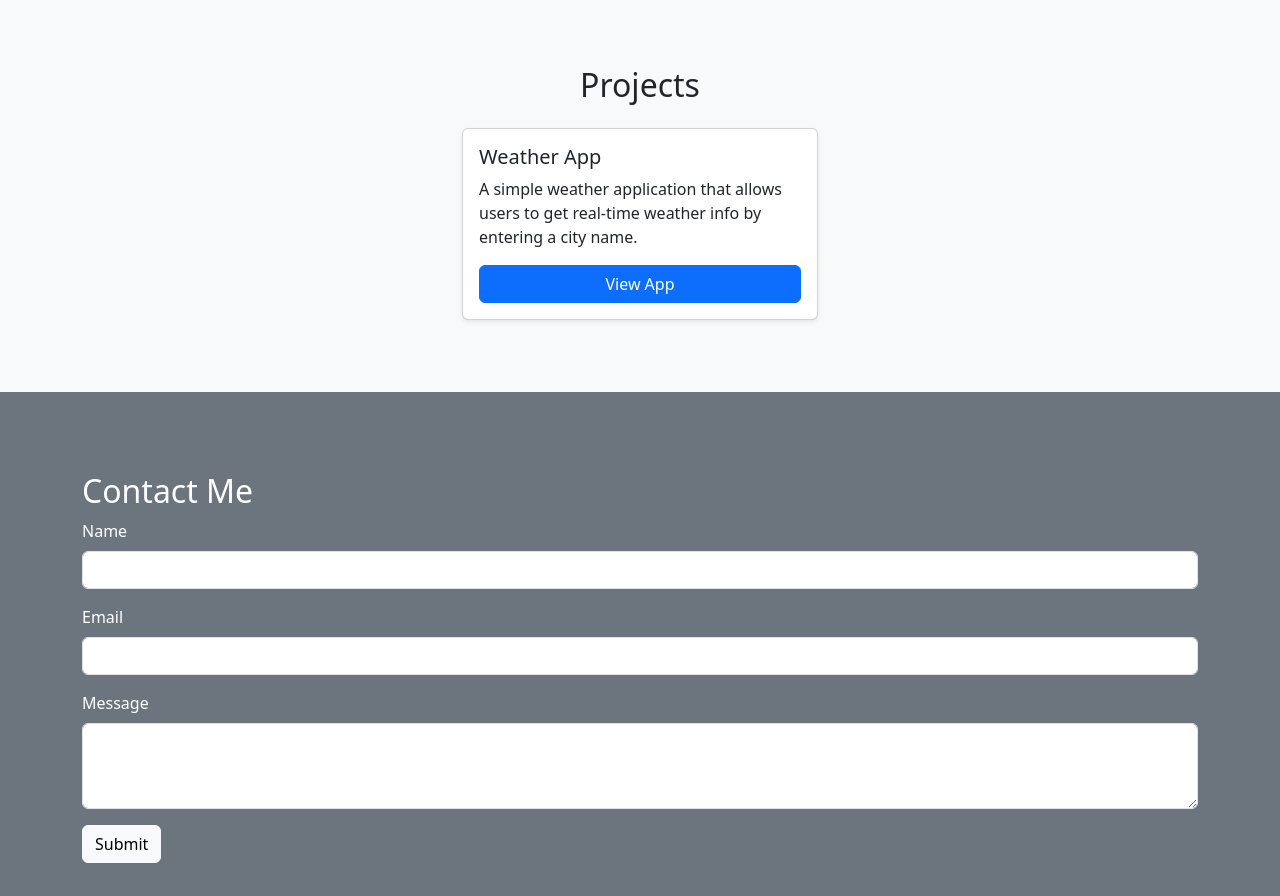
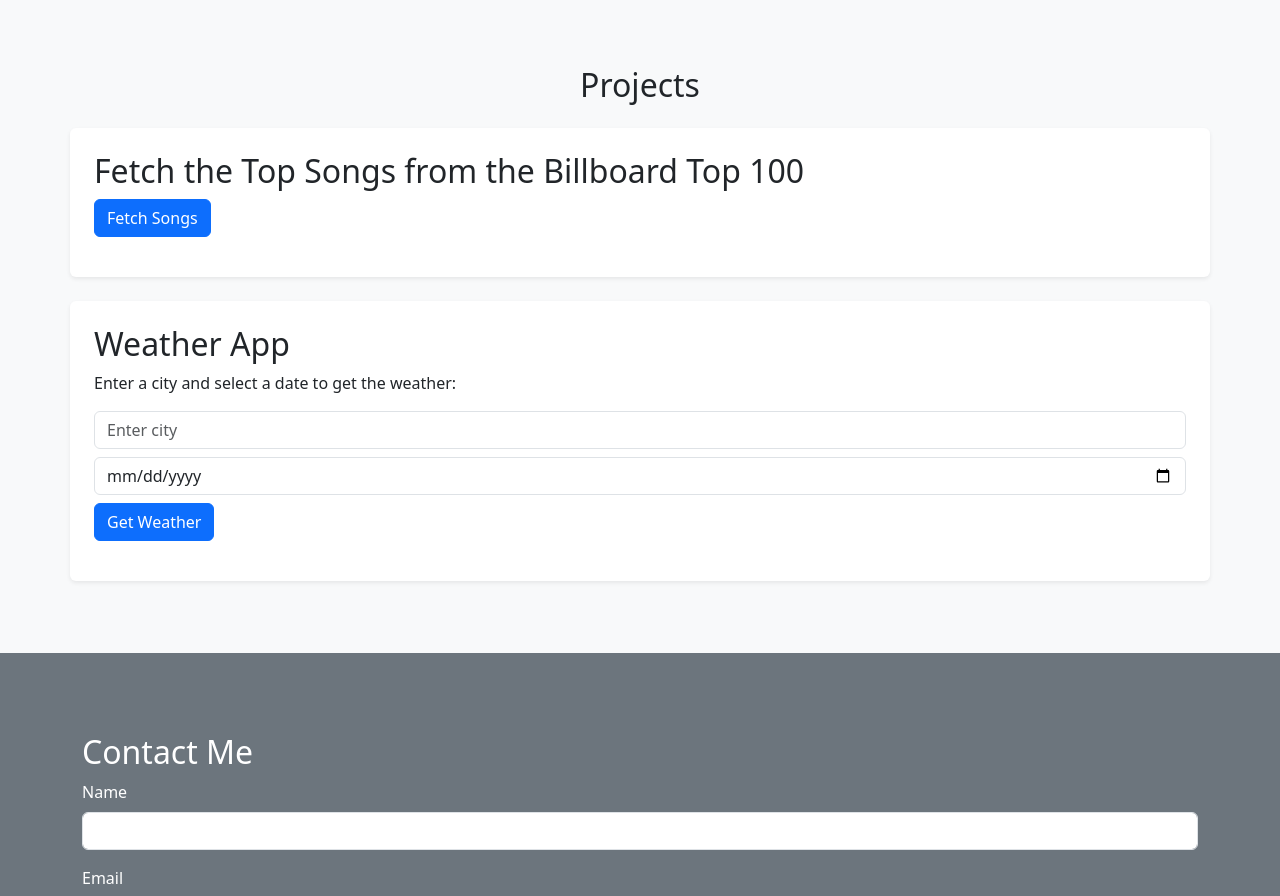
Before and after one commit to magguk/Assignment-1-Submission-Kannu, a plain HTML site: page Index.html in a window 1280 px wide. Shown: the part 1100-1996 px from the top of the page. Drawn offline with nearby package versions, Linux system fonts and the light colour scheme.

Commit message:
Add Billboard Songs and Weather App sections to Index.html

```diff
--- a/Index.html
+++ b/Index.html
@@ -86,16 +86,23 @@
         <div class="row justify-content-center">
 
             <!-- Project Card -->
-            <div class="col-md-6 col-lg-4 mb-4">
-                <div class="card h-100 shadow-sm">
-                    <!-- <img src="weather-app-thumbnail.jpg" class="card-img-top" alt="Weather App Thumbnail"> -->
-                    <div class="card-body d-flex flex-column">
-                        <h5 class="card-title">Weather App</h5>
-                        <p class="card-text">A simple weather application that allows users to get real-time weather info by entering a city name.</p>
-                        <a href="weather.html" target="_blank" class="btn btn-primary mt-auto">View App</a>
-                    </div>
-                </div>
-            </div>
+            <!-- Billboard Songs Section -->
+<section id="exercise1" class="section bg-white shadow-sm p-4 rounded mb-4">
+    <h2>Fetch the Top Songs from the Billboard Top 100</h2>
+    <button id="fetchPostBtn" class="btn btn-primary">Fetch Songs</button>
+    <div id="postsResults" class="mt-3"></div>
+</section>
+
+<!-- Weather App Section -->
+<section id="exercise2" class="section bg-white shadow-sm p-4 rounded mb-4">
+    <h2>Weather App</h2>
+    <p>Enter a city and select a date to get the weather:</p>
+    <input type="text" id="location" class="form-control mb-2" placeholder="Enter city">
+    <input type="date" id="weatherDate" class="form-control mb-2">
+    <button id="weatherBtn" class="btn btn-primary">Get Weather</button>
+    <div id="weatherResults" class="mt-3"></div>
+</section>
+
 
             <!-- Add more project cards below as needed -->
         </div>
@@ -138,5 +145,6 @@
     <!-- Scripts -->
     <script src="https://cdn.jsdelivr.net/npm/bootstrap@5.3.3/dist/js/bootstrap.bundle.min.js"></script>
     <script src="script.js"></script>
+    <script src="weatherscript.js" defer></script>
 </body>
 </html>
```
